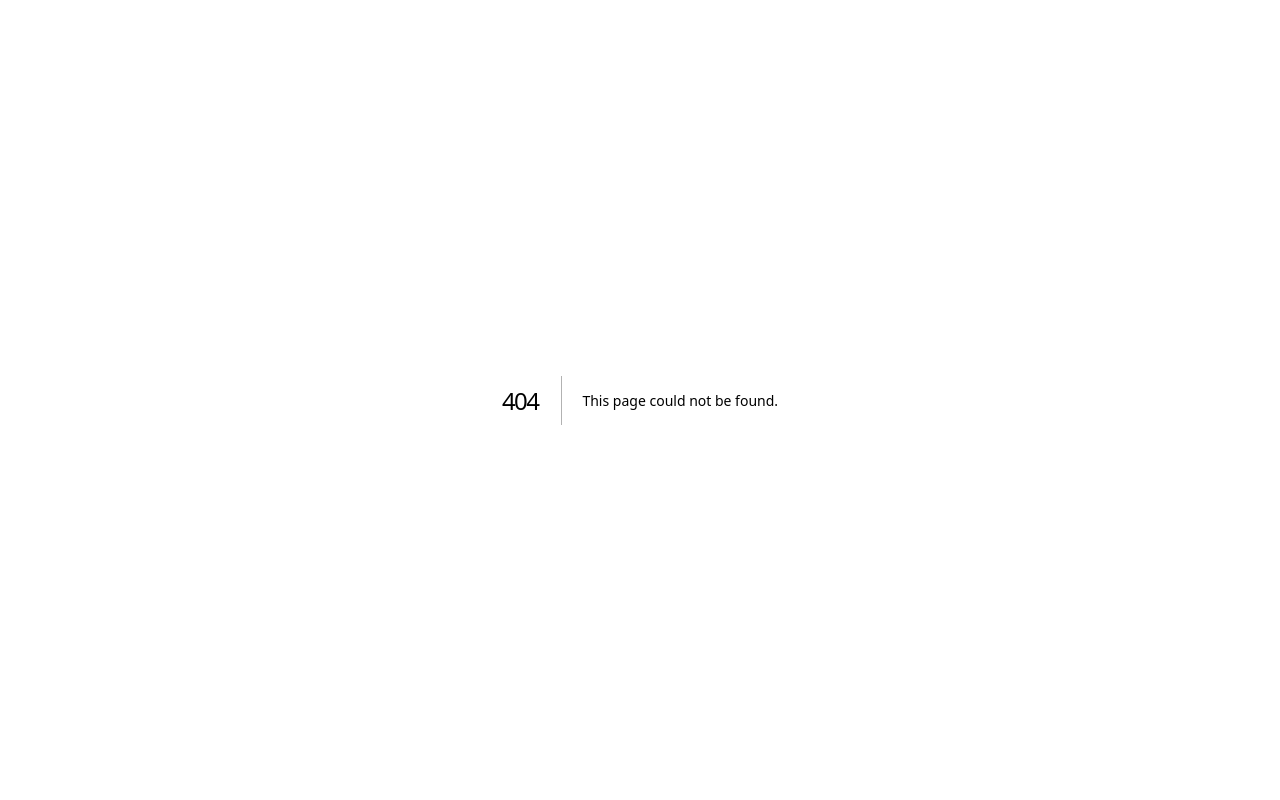
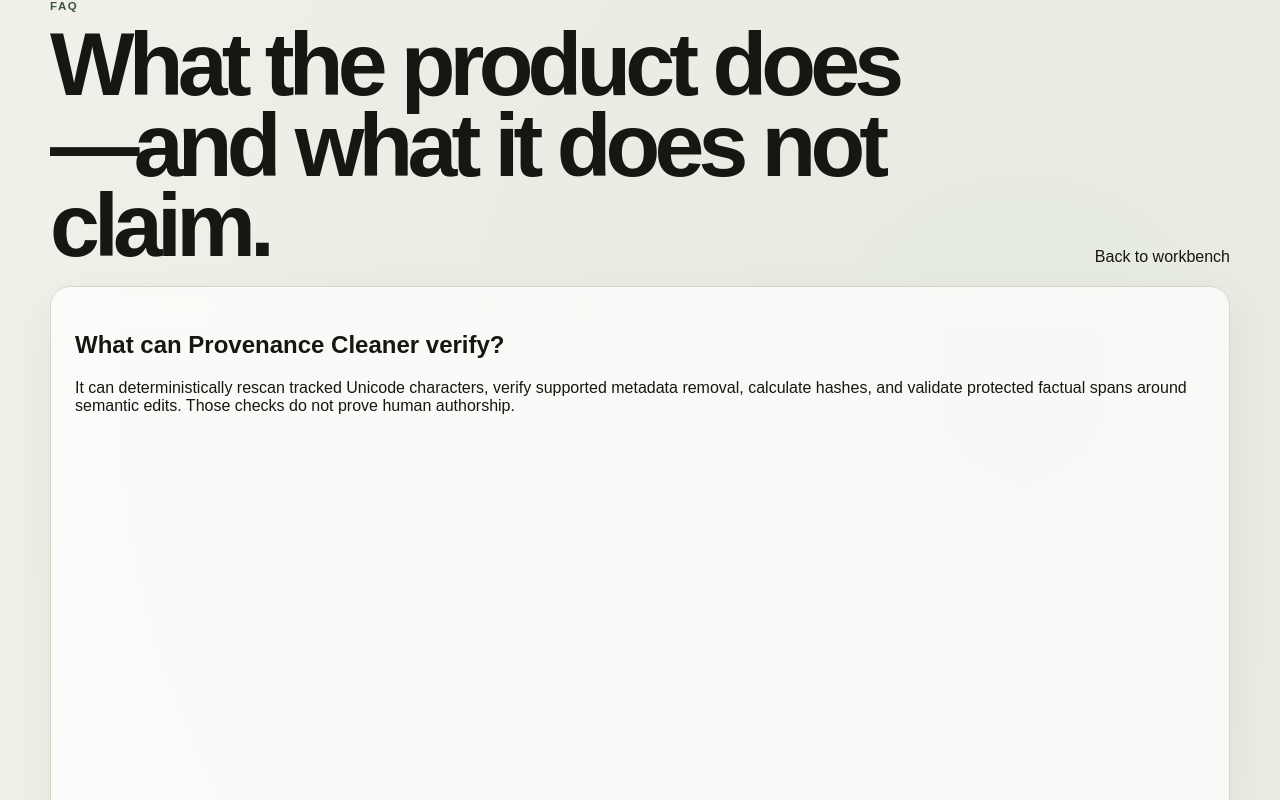
Before and after one commit to rrahul0904/provenance-cleaner, a Next.js app: page /faq in a window 1280 px wide. Before the commit this address had no page. Shown: the top 800 px of the page. Built offline with nearby package versions, Linux system fonts and the light colour scheme.

Commit message:
feat: add factual feature parity FAQ

```diff
--- /dev/null
+++ b/src/app/faq/page.tsx
@@ -0,0 +1,14 @@
+const FAQ = [
+  ["What can Provenance Cleaner verify?", "It can deterministically rescan tracked Unicode characters, verify supported metadata removal, calculate hashes, and validate protected factual spans around semantic edits. Those checks do not prove human authorship."],
+  ["Why not use a generic rewrite prompt?", "The semantic editor protects URLs, emails, quotations, dates, numbers and other factual spans, then validates the returned draft before committing a credit debit."],
+  ["What if a scan finds nothing?", "Nothing is charged. Scanning is free and can be repeated without creating an account."],
+  ["Which inputs are supported?", "Paste and .txt use the text route. DOCX supports Unicode/metadata hygiene. PNG and JPEG use metadata hygiene. Existing PDF/WebP inspection remains available as an additional Provenance Cleaner capability."],
+  ["Do credits expire?", "No automatic expiration is applied under the current product contract."],
+  ["What happens if an edit fails?", "A reserved credit hold is released rather than committed. The append-only ledger records successful debits only after validation."],
+  ["Can purchased credits be refunded?", "The parity work includes a support/accounting model for unused purchased credits within the configured refund window. Real refunds remain a verified Stripe operation, not a client-side balance edit."],
+  ["Does metadata cleaning preserve signed provenance?", "Signed provenance is handled more conservatively than ordinary privacy metadata. If a byte change could invalidate a hard binding, the app blocks silent sanitation and explains the consequence."],
+];
+
+export default function FaqPage() {
+  return <main className="shell"><header className="section-heading"><div><p className="eyebrow">FAQ</p><h1>What the product does—and what it does not claim.</h1></div><a href="/">Back to workbench</a></header><div className="stack">{FAQ.map(([question, answer]) => <section className="panel" key={question}><h2>{question}</h2><p>{answer}</p></section>)}</div></main>;
+}
```
